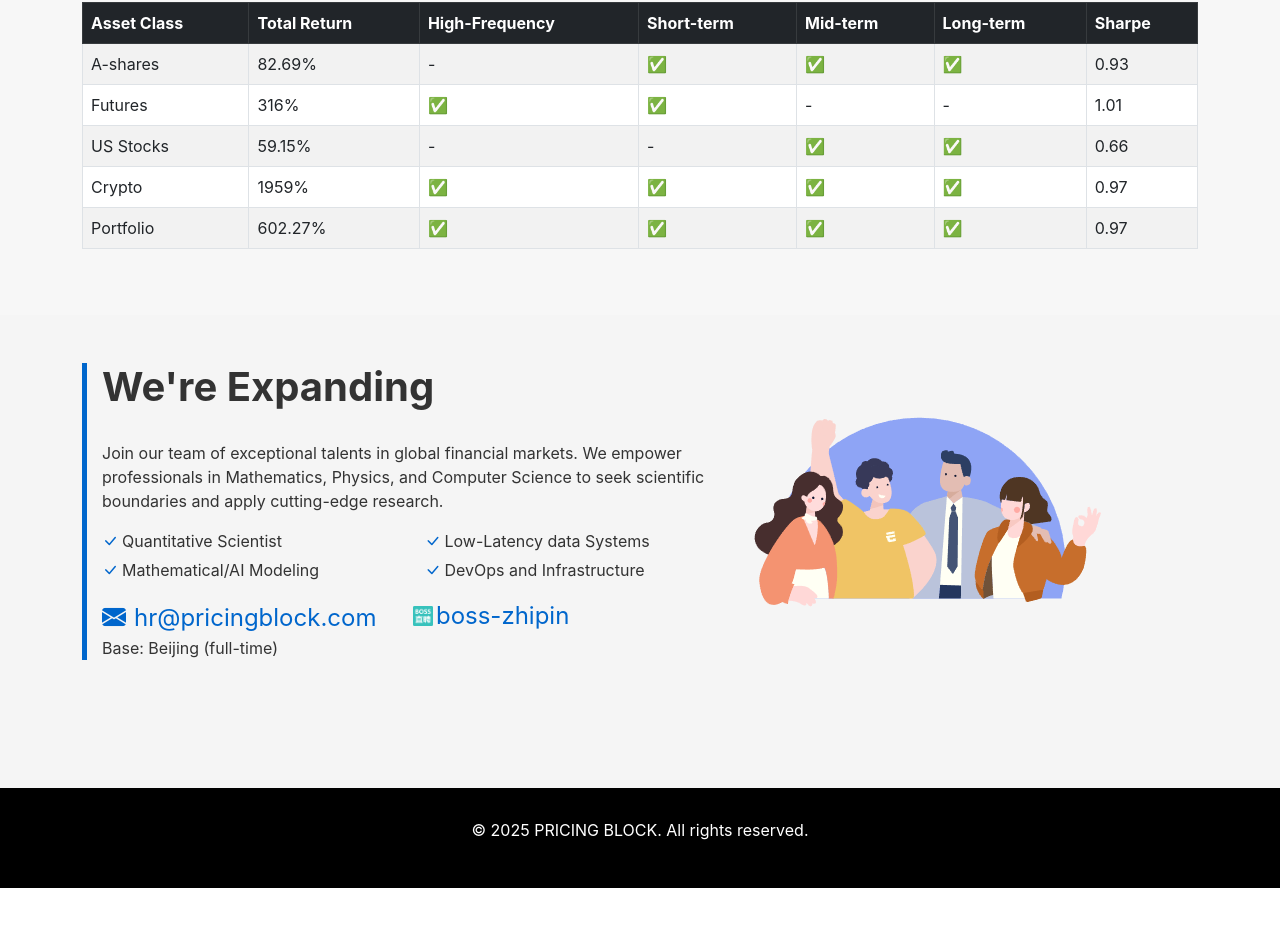
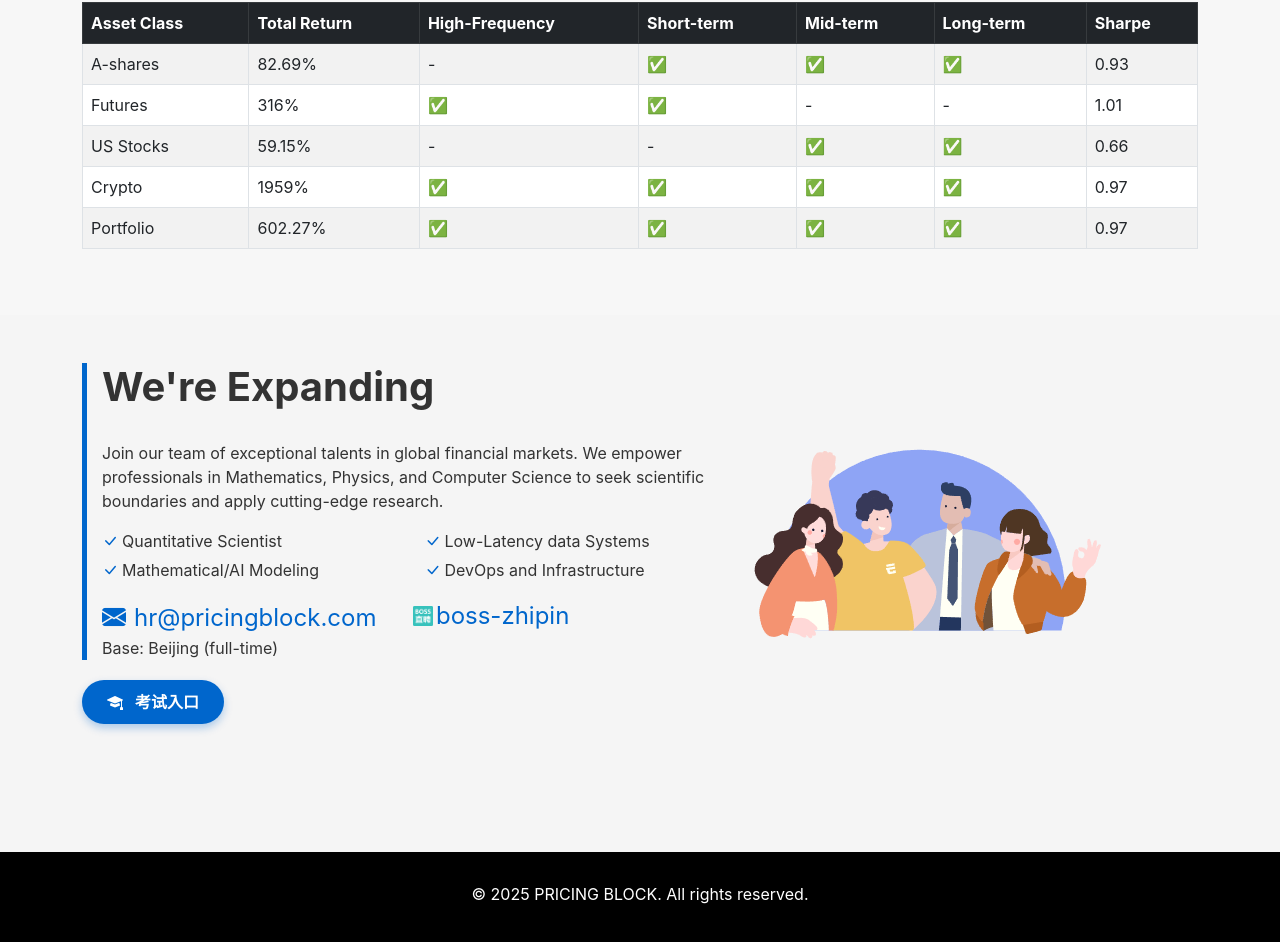
Before and after one commit to pricingblock/pricingblock, a plain HTML site: page index.html in a window 1280 px wide. Shown: the part 3094-4036 px from the top of the page. Before the commit the page ends 3982 px from the top, so only its background shows below. Drawn offline with nearby package versions, Linux system fonts and the light colour scheme.

Commit message:
增加考试入口链接

```diff
--- a/index.html
+++ b/index.html
@@ -712,13 +712,20 @@
                             hr@pricingblock.com
                         </a>
                         <span class="mx-3"></span>
-                        <a href="https://www.zhipin.com/mpa/html/weijd/weijd-job/8cb4e4128acdc2cb1XV62tu4GVJZ" target="_blank" class="contact-email">
+                        <a href="https://www.zhipin.com/job_detail/13f394e116aea27d03Jz3Nm9EVtX.html?ka=comp_joblist_2" target="_blank" class="contact-email">
                             <img src="./images/zhipin.png" alt="Zhipin" style="width: 20px; height: 20px; margin-right: 3px;">
                             boss-zhipin
                         </a>
+
                         <div>
                             Base: Beijing (full-time)
                         </div>
+                    </div>
+                    <div style="padding-top: 20px;">
+                        <a href="https://files.pricingblock.com/downloads/assignment_fama3_res_pub_20241218.7z" class="team-join-btn" target="_blank" rel="noopener noreferrer" aria-label="Download exam entrance assignment (.7z)">
+                            <i class="bi bi-mortarboard-fill me-2" aria-hidden="true"></i>
+                            考试入口
+                        </a>
                     </div>
                 </div>
 
```
